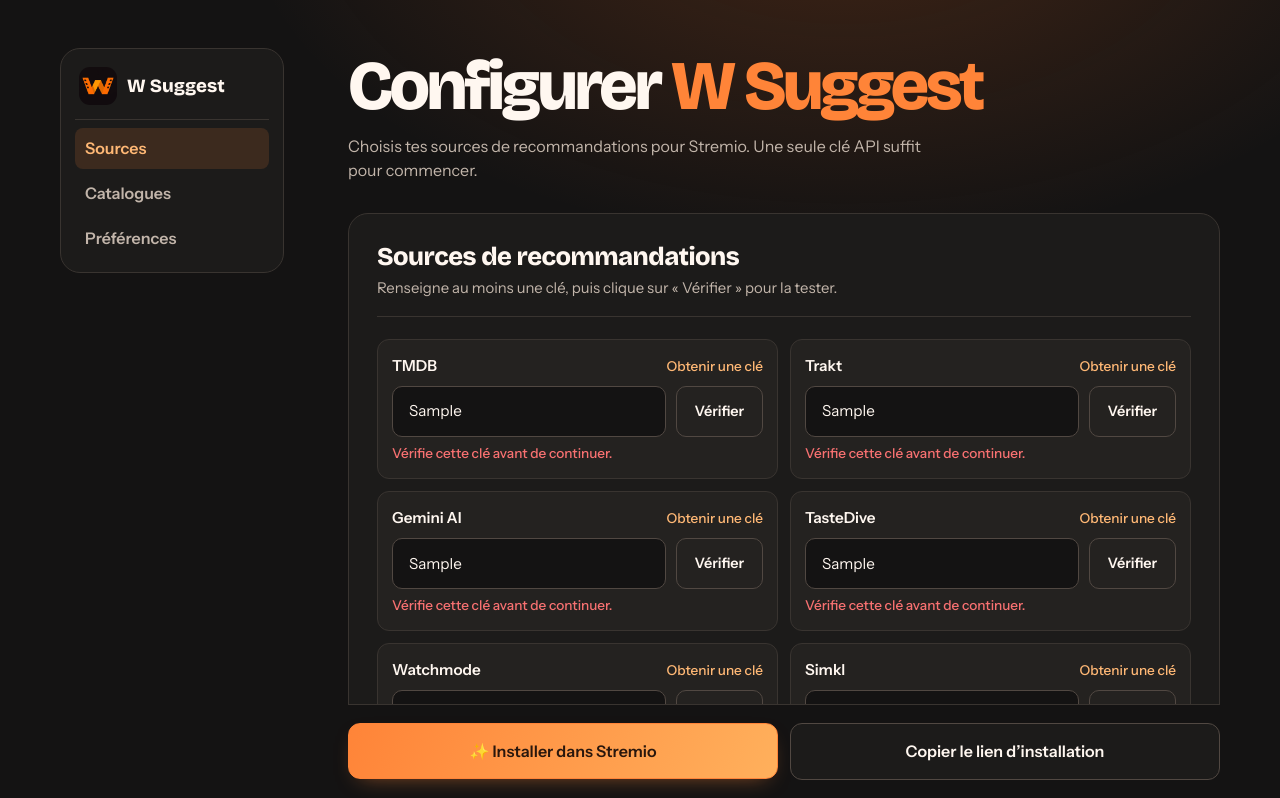
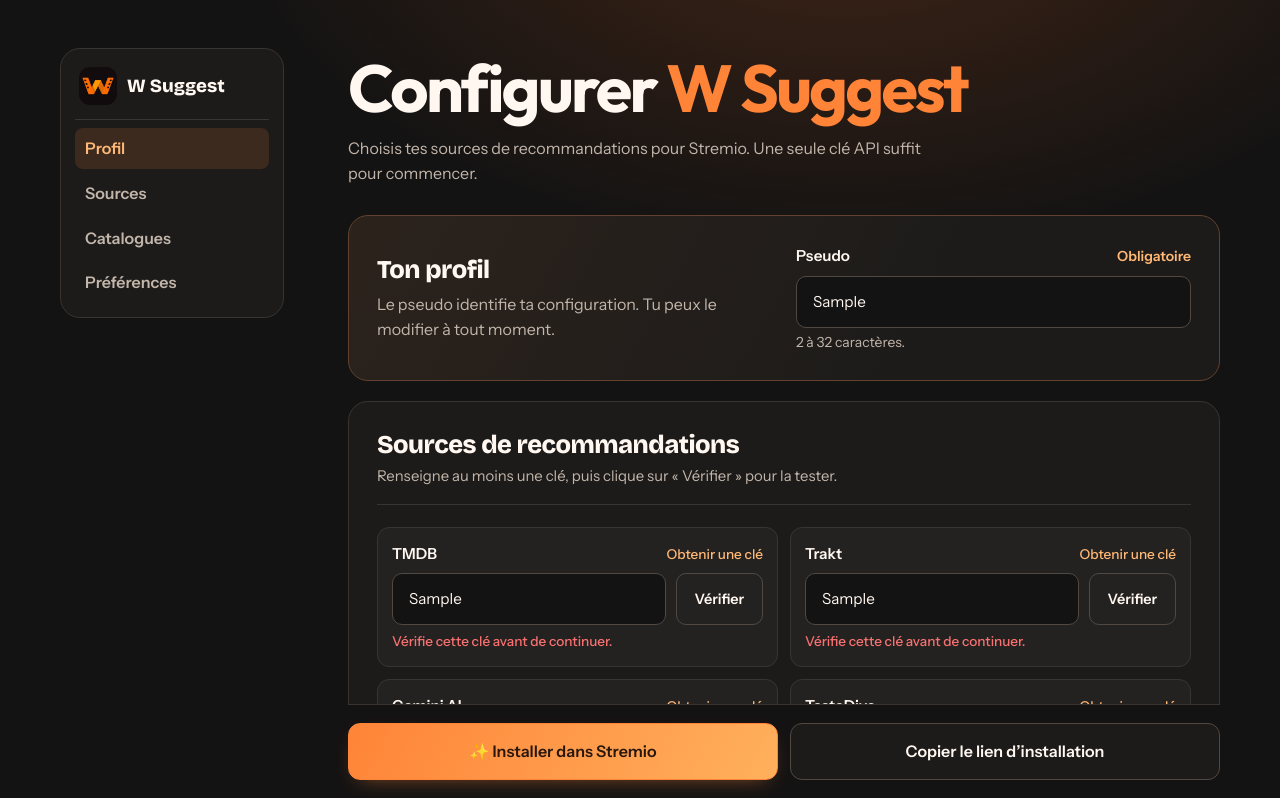
Before and after one commit to Wallacecleaver/W-Suggest, a website: page public/configure.html in a window 1280 px wide. Both pictures are taken after typing "Sample", "Sample", "Sample", "Sample", "Sample", "Sample" into the empty fields and a click on the button "Copier le lien d’installation". Shown: the top 798 px of the page. Drawn offline with nearby package versions, Linux system fonts and the light colour scheme.

Commit message:
Add a required profile nickname to W Suggest configuration

```diff
--- a/public/configure.html
+++ b/public/configure.html
@@ -9,7 +9,7 @@
 		<link rel="apple-touch-icon" href="/logo.png" />
 		<link rel="preconnect" href="https://fonts.googleapis.com" />
 		<link rel="preconnect" href="https://fonts.gstatic.com" crossorigin />
-		<link href="https://fonts.googleapis.com/css2?family=Bricolage+Grotesque:opsz,wght@12..96,600;12..96,800&family=Instrument+Sans:wght@400;500;600&display=swap" rel="stylesheet" />
+		<link href="https://fonts.googleapis.com/css2?family=Bricolage+Grotesque:opsz,wght@12..96,600;12..96,800&family=Instrument+Sans:wght@400;500;600&family=Outfit:wght@700&display=swap" rel="stylesheet" />
 		<link rel="stylesheet" href="styles.css" />
 	</head>
 	<body>
@@ -21,6 +21,7 @@
 						<span>W Suggest</span>
 					</div>
 					<nav class="config-nav" aria-label="Sections de configuration">
+						<a href="#profile">Profil</a>
 						<a href="#sources">Sources</a>
 						<a href="#catalogues">Catalogues</a>
 						<a href="#preferences">Préférences</a>
@@ -34,6 +35,20 @@
 					<p>Choisis tes sources de recommandations pour Stremio. Une seule clé API suffit pour commencer.</p>
 				</header>
 				<form id="configForm" action="/saveConfig" method="POST">
+					<section class="panel profile-panel" id="profile">
+						<div class="profile-copy">
+							<h2 class="section-header">Ton profil</h2>
+							<p>Le pseudo identifie ta configuration. Tu peux le modifier à tout moment.</p>
+						</div>
+						<div class="profile-field">
+							<div class="field-head">
+								<label for="nickname">Pseudo</label>
+								<span class="required-note">Obligatoire</span>
+							</div>
+							<input type="text" id="nickname" name="nickname" placeholder="Ex. CinéFan" required minlength="2" maxlength="32" autocomplete="nickname" aria-describedby="nicknameHint" />
+							<p class="row-hint" id="nicknameHint">2 à 32 caractères.</p>
+						</div>
+					</section>
 					<section class="panel" id="sources">
 						<header class="panel-head">
 							<h2 class="section-header">Sources de recommandations</h2>
--- a/public/formSubmission.js
+++ b/public/formSubmission.js
@@ -1,24 +1,35 @@
 // Set behavior of the installation buttons
 document.addEventListener("DOMContentLoaded", () => {
 	const forCopyInput = document.getElementById("forCopy");
-	const installBtn = document.getElementById("installBtn");
+	const form = document.getElementById("configForm");
+	const nicknameInput = document.getElementById("nickname");
 	const copyManifestBtn = document.getElementById("copyManifestBtn");
 
-	installBtn.addEventListener("click", function () {
+	nicknameInput.addEventListener("input", () => nicknameInput.setCustomValidity(""));
+
+	function validateForm() {
+		const nickname = nicknameInput.value.trim();
+		const validNickname = nickname.length >= 2 && nickname.length <= 32 && !/[\u0000-\u001f\u007f-\u009f]/.test(nickname);
+		nicknameInput.value = nickname;
+		nicknameInput.setCustomValidity(validNickname ? "" : "Saisis un pseudo de 2 à 32 caractères.");
+		if (!form.reportValidity()) return false;
+
+		if (validateApiKeys()) return true;
+		alert("Vérifie toutes les clés API saisies avant de continuer.");
+		return false;
+	}
+
+	form.addEventListener("submit", (event) => {
 		forCopyInput.value = "false";
+		if (!validateForm()) event.preventDefault();
 	});
 
 	copyManifestBtn.addEventListener("click", async function (e) {
 		e.preventDefault(); // stop form submission
 
-		if (!validateApiKeys()) {
-			alert("Vérifie toutes les clés API saisies avant de continuer.");
-			return;
-		}
+		if (!validateForm()) return;
 
 		forCopyInput.value = "true";
-
-		const form = document.querySelector("form");
 		const formData = new FormData(form);
 
 		// Convert to plain object
@@ -34,9 +45,11 @@ document.addEventListener("DOMContentLoaded", () => {
 				body: JSON.stringify(plainData),
 			});
 
-			if (!response.ok) throw new Error("Échec de l’enregistrement de la configuration");
-
 			const data = await response.json();
+			if (!response.ok) {
+				alert(data.error || "Impossible de copier le lien d’installation. Réessaie.");
+				return;
+			}
 			if (data.manifestUrl) {
 				// Show manifest URL box
 				const manifestBox = document.getElementById("manifestUrlBox");
@@ -55,13 +68,6 @@ document.addEventListener("DOMContentLoaded", () => {
 			alert("Impossible de copier l’URL du manifest. Réessaie.");
 		}
 	});
-});
-
-document.querySelector("form").addEventListener("submit", function (e) {
-	if (!validateApiKeys()) {
-		e.preventDefault();
-		alert("Vérifie toutes les clés API saisies avant de continuer.");
-	}
 });
 
 // Function to make sure all inputed API Keys are validated first before submiting form
--- a/public/loadUserConfig.js
+++ b/public/loadUserConfig.js
@@ -1,6 +1,8 @@
 document.addEventListener("DOMContentLoaded", () => {
 	if (window.userConfig) {
 		const config = window.userConfig;
+		const nicknameInput = document.getElementById("nickname");
+		if (nicknameInput && typeof config.nickname === "string") nicknameInput.value = config.nickname;
 
 		// Populate API key inputs
 		if (config.apiKeys) {
@@ -22,7 +24,7 @@ document.addEventListener("DOMContentLoaded", () => {
 		}
 
 		const includeTmdbCollectionCheckbox = document.getElementById("includeTmdbCollection");
-		if (includeTmdbCollection) {
+		if (includeTmdbCollectionCheckbox) {
 			if (config.includeTmdbCollection) {
 				includeTmdbCollectionCheckbox.checked = true;
 			}
--- a/public/styles.css
+++ b/public/styles.css
@@ -117,7 +117,8 @@ a:hover {
 }
 
 .config-nav a:hover,
-.page:not(:has(.panel:target)) .config-nav a[href="#sources"],
+.page:not(:has(.panel:target)) .config-nav a[href="#profile"],
+.page:has(#profile:target) .config-nav a[href="#profile"],
 .page:has(#sources:target) .config-nav a[href="#sources"],
 .page:has(#catalogues:target) .config-nav a[href="#catalogues"],
 .page:has(#preferences:target) .config-nav a[href="#preferences"] {
@@ -131,11 +132,11 @@ a:hover {
 }
 
 h1 {
-	font-family: var(--font-display);
-	font-weight: 800;
-	font-size: clamp(2.25rem, 5.6vw, 4.35rem);
-	line-height: 1;
-	letter-spacing: -.05em;
+	font-family: "Outfit", var(--font-display);
+	font-weight: 700;
+	font-size: clamp(2.25rem, 5.6vw, 4.15rem);
+	line-height: 1.08;
+	letter-spacing: -.04em;
 	margin-bottom: 12px;
 }
 
@@ -180,6 +181,30 @@ h1 {
 	font-size: 1.6rem;
 	letter-spacing: -0.02em;
 	line-height: 1.2;
+}
+
+.profile-panel {
+	display: grid;
+	grid-template-columns: minmax(0, 1fr) minmax(0, 1fr);
+	gap: 24px;
+	align-items: center;
+	border-color: #62422f;
+	background: linear-gradient(120deg, rgba(255, 132, 56, 0.07), transparent 70%), var(--surface);
+}
+
+.profile-copy p {
+	margin-top: 6px;
+	color: var(--muted);
+}
+
+.profile-field input[type="text"] {
+	background: var(--bg);
+}
+
+.required-note {
+	color: var(--accent-soft);
+	font-size: 0.875rem;
+	font-weight: 600;
 }
 
 /* ---------- Champs de clés ---------- */
@@ -621,6 +646,14 @@ input[type="text"][data-valid="true"] {
 }
 
 @media (max-width: 560px) {
+	.profile-panel {
+		grid-template-columns: 1fr;
+		gap: 16px;
+	}
+	.profile-field .field-head {
+		flex-direction: row;
+		align-items: baseline;
+	}
 	.row {
 		flex-direction: column;
 		align-items: stretch;
```
Also changed, not shown: server.js (+8 -0 lines).
